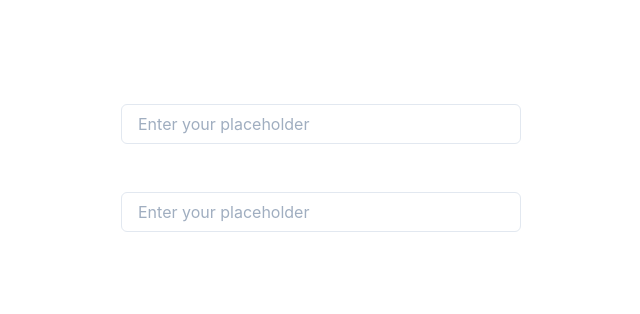
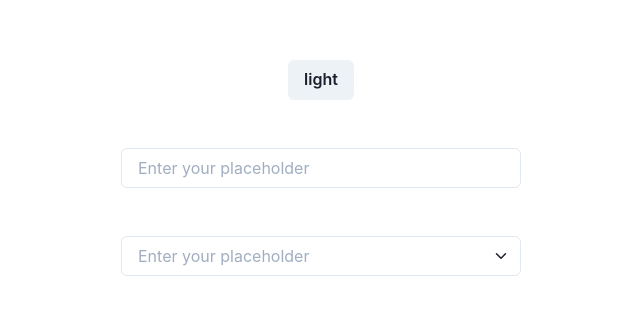
Before and after one commit to puerschel93/chakrashift, a React (Create React App) app: page / in a window 1280 px wide. Shown: the part 232-546 px from the top of the page, without its empty margins (319-959 px from the left). Built offline with nearby package versions, Linux system fonts and the light colour scheme.

Commit message:
shift caret

```diff
--- a/src/base.tsx
+++ b/src/base.tsx
@@ -1,4 +1,5 @@
-import { FormControl, FormLabel, HStack, Input, VStack } from '@chakra-ui/react';
+import { FormControl, FormLabel, HStack, Input, InputGroup, InputRightElement, VStack } from '@chakra-ui/react';
+import { IoChevronDown } from 'react-icons/io5';
 import { BaseProps } from './base-interface';
 
 /**
@@ -19,6 +20,7 @@ export const Base = (props: BaseProps) => {
 						<FormLabel fontSize="sm">{props.label}</FormLabel>
 					</HStack>
 				)}
+				<InputGroup>
 					<Input
 						cursor={props.cursor}
 						placeholder={props.placeholder}
@@ -26,6 +28,8 @@ export const Base = (props: BaseProps) => {
 							caretColor: props.showCaret ? 'auto' : 'transparent',
 						}}
 					/>
+					{props.shouldShowRightElement && <InputRightElement children={<IoChevronDown />} />}
+				</InputGroup>
 			</VStack>
 		</FormControl>
 	);
@@ -37,5 +41,4 @@ export const _defaultProps = (Base.defaultProps = {
 	placeholder: '',
 	label: null,
 	isRequired: false,
-	showCaret: true,
 });
--- a/src/demo.tsx
+++ b/src/demo.tsx
@@ -1,10 +1,14 @@
-import { VStack } from '@chakra-ui/react';
+import { Button, useColorMode, VStack } from '@chakra-ui/react';
 import { Autocomplete } from 'autocomplete';
 import { Dropdown } from 'dropdown';
 
 const Demo = () => {
+	/** Colormode */
+	const { colorMode, toggleColorMode } = useColorMode();
+
 	return (
 		<VStack w="100vw" h="100vh" justify="center" align="center" spacing={12}>
+			<Button onClick={toggleColorMode}>{colorMode}</Button>
 			<Autocomplete />
 			<Dropdown />
 		</VStack>
--- a/src/dropdown/index.tsx
+++ b/src/dropdown/index.tsx
@@ -3,12 +3,14 @@ import { CursorType } from 'enums/cursor';
 import { DropdownProps } from './interface';
 
 export const Dropdown = (props: DropdownProps) => {
-	return <Base cursor={props.cursor} placeholder={props.placeholder} fullWidth={props.fullWidth} showCaret={false} />;
+	return <Base {...props} />;
 };
 
 Dropdown.defaultProps = {
 	..._defaultProps,
 	cursor: CursorType.Pointer,
+	showCaret: false,
 	placeholder: 'Enter your placeholder',
 	fullWidth: false,
+	shouldShowRightElement: true,
 };
```
Also changed, not shown: 1 other file (tests, documents, lock files or other folders). Lines whose indentation alone changed are shown as unchanged.
